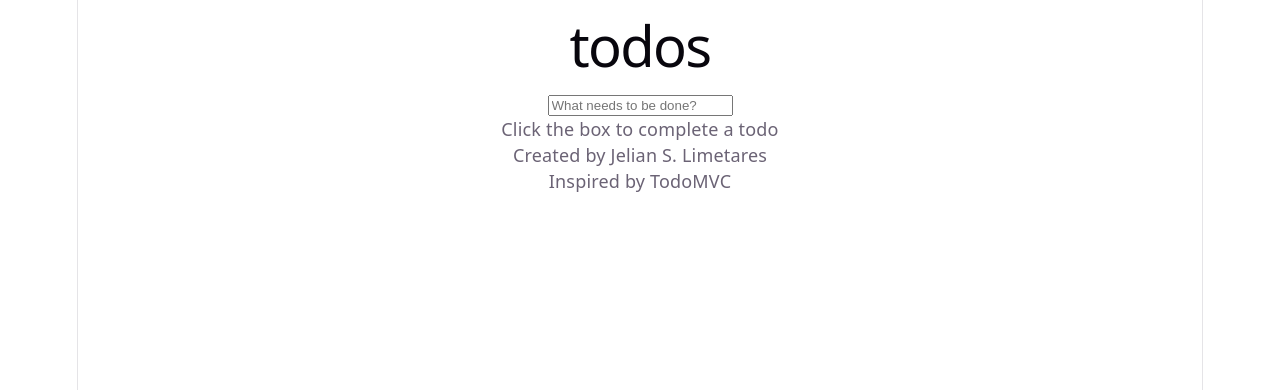
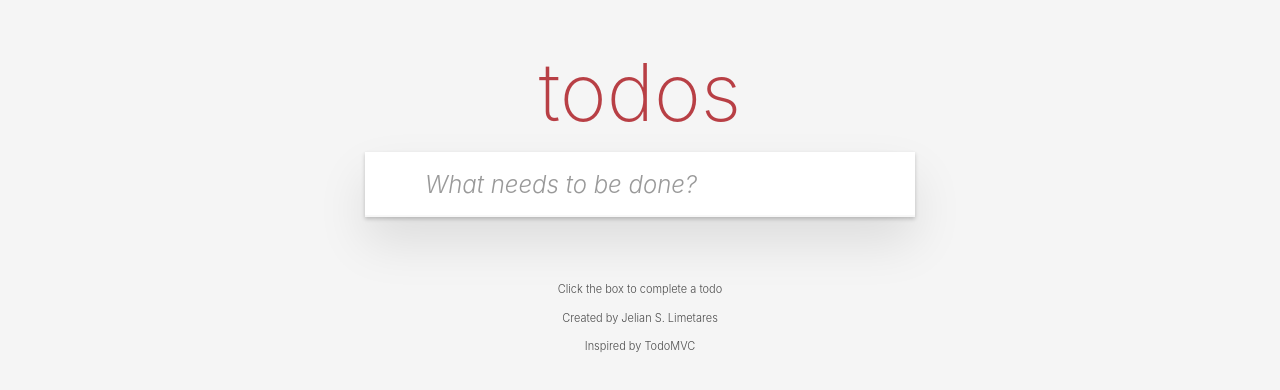
Before and after one commit to xhieczi/csit340-todomvc, a React (Vite) app: page / in a window 1280 px wide. Shown: the top 390 px of the page. Built offline with nearby package versions, Linux system fonts and the light colour scheme.

Commit message:
fix: tailwindcss

```diff
--- a/package.json
+++ b/package.json
@@ -10,8 +10,10 @@
     "preview": "vite preview"
   },
   "dependencies": {
+    "@tailwindcss/vite": "^4.3.3",
     "react": "^19.3.1",
-    "react-dom": "^19.3.1"
+    "react-dom": "^19.3.1",
+    "tailwindcss": "^4.3.3"
   },
   "devDependencies": {
     "@eslint/js": "^10.0.1",
--- a/src/index.css
+++ b/src/index.css
@@ -1,111 +1 @@
-:root {
-  --text: #6b6375;
-  --text-h: #08060d;
-  --bg: #fff;
-  --border: #e5e4e7;
-  --code-bg: #f4f3ec;
-  --accent: #aa3bff;
-  --accent-bg: rgba(170, 59, 255, 0.1);
-  --accent-border: rgba(170, 59, 255, 0.5);
-  --social-bg: rgba(244, 243, 236, 0.5);
-  --shadow:
-    rgba(0, 0, 0, 0.1) 0 10px 15px -3px, rgba(0, 0, 0, 0.05) 0 4px 6px -2px;
-
-  --sans: system-ui, 'Segoe UI', Roboto, sans-serif;
-  --heading: system-ui, 'Segoe UI', Roboto, sans-serif;
-  --mono: ui-monospace, Consolas, monospace;
-
-  font: 18px/145% var(--sans);
-  letter-spacing: 0.18px;
-  color-scheme: light dark;
-  color: var(--text);
-  background: var(--bg);
-  font-synthesis: none;
-  text-rendering: optimizeLegibility;
-  -webkit-font-smoothing: antialiased;
-  -moz-osx-font-smoothing: grayscale;
-
-  @media (max-width: 1024px) {
-    font-size: 16px;
-  }
-}
-
-@media (prefers-color-scheme: dark) {
-  :root {
-    --text: #9ca3af;
-    --text-h: #f3f4f6;
-    --bg: #16171d;
-    --border: #2e303a;
-    --code-bg: #1f2028;
-    --accent: #c084fc;
-    --accent-bg: rgba(192, 132, 252, 0.15);
-    --accent-border: rgba(192, 132, 252, 0.5);
-    --social-bg: rgba(47, 48, 58, 0.5);
-    --shadow:
-      rgba(0, 0, 0, 0.4) 0 10px 15px -3px, rgba(0, 0, 0, 0.25) 0 4px 6px -2px;
-  }
-
-  #social .button-icon {
-    filter: invert(1) brightness(2);
-  }
-}
-
-body {
-  margin: 0;
-}
-
-#root {
-  width: 1126px;
-  max-width: 100%;
-  margin: 0 auto;
-  text-align: center;
-  border-inline: 1px solid var(--border);
-  min-height: 100svh;
-  display: flex;
-  flex-direction: column;
-  box-sizing: border-box;
-}
-
-h1,
-h2 {
-  font-family: var(--heading);
-  font-weight: 500;
-  color: var(--text-h);
-}
-
-h1 {
-  font-size: 56px;
-  letter-spacing: -1.68px;
-  margin: 32px 0;
-  @media (max-width: 1024px) {
-    font-size: 36px;
-    margin: 20px 0;
-  }
-}
-h2 {
-  font-size: 24px;
-  line-height: 118%;
-  letter-spacing: -0.24px;
-  margin: 0 0 8px;
-  @media (max-width: 1024px) {
-    font-size: 20px;
-  }
-}
-p {
-  margin: 0;
-}
-
-code,
-.counter {
-  font-family: var(--mono);
-  display: inline-flex;
-  border-radius: 4px;
-  color: var(--text-h);
-}
-
-code {
-  font-size: 15px;
-  line-height: 135%;
-  padding: 4px 8px;
-  background: var(--code-bg);
-}
+@import "tailwindcss";
--- a/vite.config.js
+++ b/vite.config.js
@@ -1,7 +1,7 @@
+import { defineConfig } from 'vite'
 import react from '@vitejs/plugin-react'
-import { defineConfig } from 'vite'
+import tailwindcss from '@tailwindcss/vite'
 
-// https://vite.dev/config/
 export default defineConfig({
-  plugins: [react()],
+  plugins: [react(), tailwindcss()],
 })
```
Also changed, not shown: 1 other file (tests, documents, lock files or other folders).
